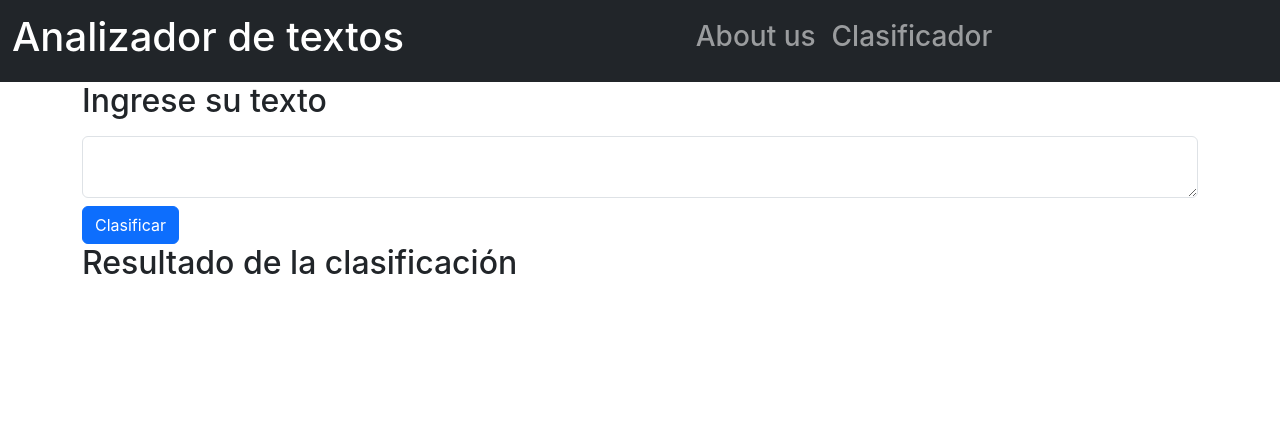
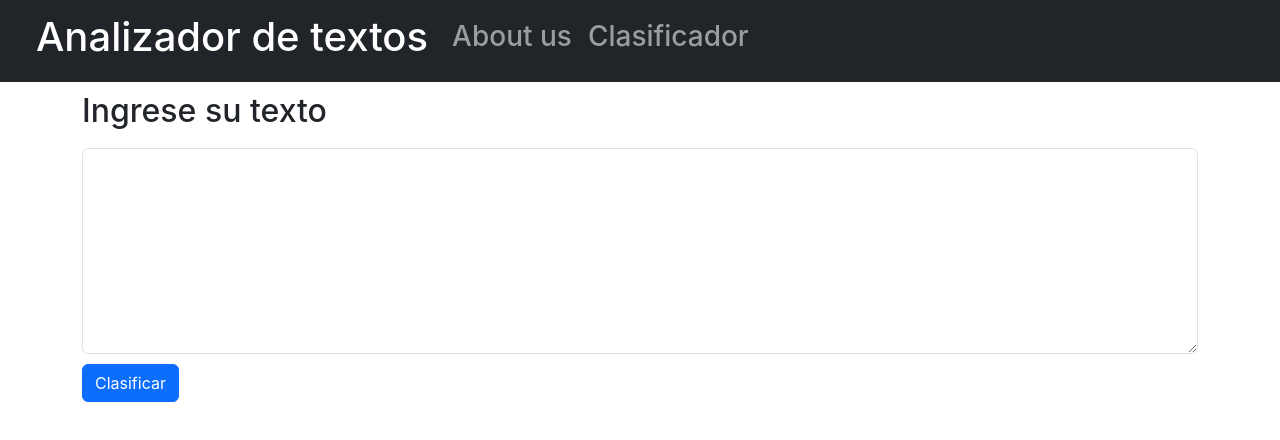
Before and after one commit to ernestocpc/Proyecto1-BI, a React (Create React App) app in the folder etapa2/front/: page /classifier in a window 1280 px wide. Shown: the top 440 px of the page. Built offline with nearby package versions, Linux system fonts and the light colour scheme.

Commit message:
Juans te voy a pegar

```diff
--- a/etapa2/front/package.json
+++ b/etapa2/front/package.json
@@ -12,6 +12,7 @@
     "react-dom": "^18.2.0",
     "react-router-dom": "^6.17.0",
     "react-scripts": "5.0.1",
+    "recharts": "^2.9.0",
     "web-vitals": "^2.1.4",
     "workbox-background-sync": "^6.6.0",
     "workbox-broadcast-update": "^6.6.0",
--- a/etapa2/front/src/components/app.js
+++ b/etapa2/front/src/components/app.js
@@ -3,7 +3,7 @@ import Navbar from "./navBar"
 
 import Main from "./main"
 import Context from './context'
-import Classifier from './classifier'
+import Classifier from './classifier/classifier'
 
 
 
--- a/etapa2/front/src/components/classifier.js
+++ /dev/null
@@ -1,71 +0,0 @@
-import Col from "react-bootstrap/Col";
-import Row from "react-bootstrap/Row"
-import Container from "react-bootstrap/Container";
-import Form from "react-bootstrap/Form";
-import { useState } from "react";
-import Button from "react-bootstrap/Button";
-
-
-function Classifier() {
-    const [formValues, setFormValues] = useState({ text: "" })
-    const [label, setLabel] = useState(-1)
-
-    const URL = 'http://127.0.0.1:8000/predict'
-
-    async function handlePost() {
-        const response = await fetch(URL,
-            {
-                method: "POST",
-                body: JSON.stringify(formValues),
-                headers: { "Content-type": 'application/json;charset=utf-8' }
-            })
-        const data = await response.json()
-        console.log(data)
-        //setLabel(data)
-    }
-
-    const handleTextChange = (e) => {
-        setFormValues({ ...formValues, text: e.target.value })
-    }
-
-    const sendText = () => {
-        if (formValues.text.length !== 0) {
-            handlePost()
-            console.log("Se realiza el envio :D")
-        } else {
-            alert("No ha ingresado ningun texto!!!")
-        }
-    }
-
-    const returnLabel = () => {
-        if (label === 6) {
-            return (<p>El texto ingresado se alinea con el ODS 6. Agua limpia y saneamiento</p>)
-        } else if (label === 7) {
-            return (<p>El texto ingresado se alinea con el ODS 7. Energía Asequible y no contaminante </p>)
-        } else if (label === 16) {
-            return (<p>El texto ingresado se alinea con el ODS 16. Paz, justicia e instituciones sólidas</p>)
-        }
-    }
-
-    return (
-        <div>
-            <Container>
-                <Form>
-                    <Form.Group className='mb-2'>
-                        <Form.Label><h2>Ingrese su texto</h2></Form.Label>
-                        <Form.Control as="textarea" onChange={handleTextChange} value={formValues.text} />
-                    </Form.Group>
-                    <Button variant='primary' onClick={sendText}>Clasificar</Button>
-                </Form>
-            </Container>
-            <Container>
-                <h2>Resultado de la clasificación</h2>
-                {(label != -1) &&
-                    returnLabel()}
-            </Container>
-        </div>
-    )
-}
-
-
-export default Classifier
--- /dev/null
+++ b/etapa2/front/src/components/classifier/classifier.js
@@ -0,0 +1,101 @@
+import Container from "react-bootstrap/Container";
+import Form from "react-bootstrap/Form";
+import { useState } from "react";
+import Button from "react-bootstrap/Button";
+import { BarChart, Bar, XAxis, YAxis, Tooltip, Legend, LabelList } from 'recharts';
+
+
+function Classifier() {
+    const [formValues, setFormValues] = useState({ text: "" })
+    const [label, setLabel] = useState(-1)
+    const [chartData, setChartData] = useState([
+        { category: 'ODS 6', probability: 0 },
+        { category: 'ODS 7', probability: 0 },
+        { category: 'ODS 16', probability: 0 },
+    ]);
+
+
+    const URL = 'http://127.0.0.1:8000/predict'
+
+    async function handlePost() {
+        const response = await fetch(URL,
+            {
+                method: "POST",
+                body: JSON.stringify(formValues),
+                headers: { "Content-type": 'application/json;charset=utf-8' }
+            })
+        const data = await response.json()
+        setChartData([
+            { category: 'ODS 6', probability: data.probabilidades[6] || 0 },
+            { category: 'ODS 7', probability: data.probabilidades[7] || 0 },
+            { category: 'ODS 16', probability: data.probabilidades[16] || 0 },
+        ]);
+
+        setLabel(data.resultado)
+    }
+
+    const handleTextChange = (e) => {
+        setFormValues({ ...formValues, text: e.target.value })
+    }
+
+    const sendText = () => {
+        if (formValues.text.length !== 0) {
+            handlePost()
+            console.log("Se realiza el envio :D")
+        } else {
+            alert("No ha ingresado ningun texto!!!")
+        }
+    }
+
+    const formatPercentage = (value) => `${(value * 100).toFixed(2)}%`;
+
+    const returnLabel = () => {
+        if (label === 6) {
+            return (<p>El texto ingresado se alinea con el ODS 6. Agua limpia y saneamiento</p>)
+        } else if (label === 7) {
+            return (<p>El texto ingresado se alinea con el ODS 7. Energía Asequible y no contaminante </p>)
+        } else if (label === 16) {
+            return (<p>El texto ingresado se alinea con el ODS 16. Paz, justicia e instituciones sólidas</p>)
+        }
+    }
+
+    return (
+        <>
+            <Container style={{ paddingTop: '10px', paddingBottom: '10px' }}>
+                <h2>Ingrese su texto</h2>
+                <Form.Group style={{ paddingTop: '10px', paddingBottom: '10px' }}>
+                    <Form.Control as="textarea" onChange={handleTextChange} value={formValues.text} rows={8} />
+                </Form.Group>
+                <Button variant='primary' onClick={sendText} >Clasificar</Button>
+            </Container>
+            {label !== -1 && (
+                <>
+                    <Container style={{ paddingTop: '10px', paddingBottom: '10px' }}>
+                        <h2>Resultado de la clasificación</h2>
+                        {returnLabel()}
+                    </Container>
+                    <Container style={{ paddingTop: '10px', paddingBottom: '10px' }}>
+                        <h2>Gráfico de Probabilidades</h2>
+                        <BarChart width={500} height={300} data={chartData}>
+                            <XAxis dataKey="category" />
+                            <YAxis tickFormatter={formatPercentage} />
+                            <Tooltip />
+                            <Legend />
+                            <Bar dataKey="probability" fill="#8884d8">
+                                <LabelList
+                                    dataKey="probability"
+                                    position="top"
+                                    formatter={(value) => `${(value * 100).toFixed(2)}%`}
+                                />
+                            </Bar>
+                        </BarChart>
+                    </Container>
+                </>
+
+            )}
+        </>
+    )
+}
+
+
+export default Classifier
--- a/etapa2/front/src/components/context.js
+++ b/etapa2/front/src/components/context.js
@@ -1,6 +1,5 @@
 import Container from "react-bootstrap/Container"
 import Row from "react-bootstrap/Row"
-import Col from "react-bootstrap/Col"
 
 function Context(){
     return(
--- a/etapa2/front/src/components/main.js
+++ b/etapa2/front/src/components/main.js
@@ -1,8 +1,9 @@
 import Container from "react-bootstrap/Container"
 import Row from "react-bootstrap/Row"
 import Col from "react-bootstrap/Col"
+import Button from "react-bootstrap/Button"
 
-function Main(){
+function Main() {
     return (
         <div>
             <Container>
@@ -37,6 +38,13 @@ function Main(){
                     </Col>
                 </Row>
             </Container>
+            <Container>
+                <Row>
+                    <Col>
+                        <Button variant="primary" size="lg" href='/classifier'>¡Comenzar!</Button>
+                    </Col>
+                </Row>
+            </Container>
         </div>
     )
 }
--- a/etapa2/front/src/components/navBar.js
+++ b/etapa2/front/src/components/navBar.js
@@ -4,20 +4,24 @@ import Nav from "react-bootstrap/Nav"
 
 function Navbar() {
     return (
-        <div>
-            <NavBar collapseOnSelect expand='lg' bg='dark' variant='dark'>
+        <>
+            <NavBar collapseOnSelect expand='lg' bg='dark' variant='dark' >
                 <Container fluid>
-                    <NavBar.Brand href='/'><h1>Analizador de textos</h1></NavBar.Brand>
-                    <NavBar.Toggle aria-controls='responsive-navbar-nav'/>
+                    <NavBar.Brand href='/' style={{ marginLeft: '1.5rem' }}><h1>Analizador de textos</h1></NavBar.Brand>
+                    <NavBar.Toggle aria-controls='responsive-navbar-nav' />
                     <NavBar.Collapse id='responsive-navbar-nav'>
-                        <Nav className='mx-auto'>
-                            <Nav.Link href='/about-us'><h3>About us</h3></Nav.Link>
-                            <Nav.Link href='/classifier'><h3>Clasificador</h3></Nav.Link>
+                        <Nav className='ml-auto'>
+                            <Nav.Link href='/about-us'>
+                                <h3>About us</h3>
+                            </Nav.Link>
+                            <Nav.Link href='/classifier'>
+                                <h3>Clasificador</h3>
+                            </Nav.Link>
                         </Nav>
                     </NavBar.Collapse>
                 </Container>
             </NavBar>
-        </div>
+        </>
     )
 }
 
```
Also changed, not shown: etapa2/front/src/components/classifier/classifier.css (added), 2 other files (tests, documents, lock files or other folders).
